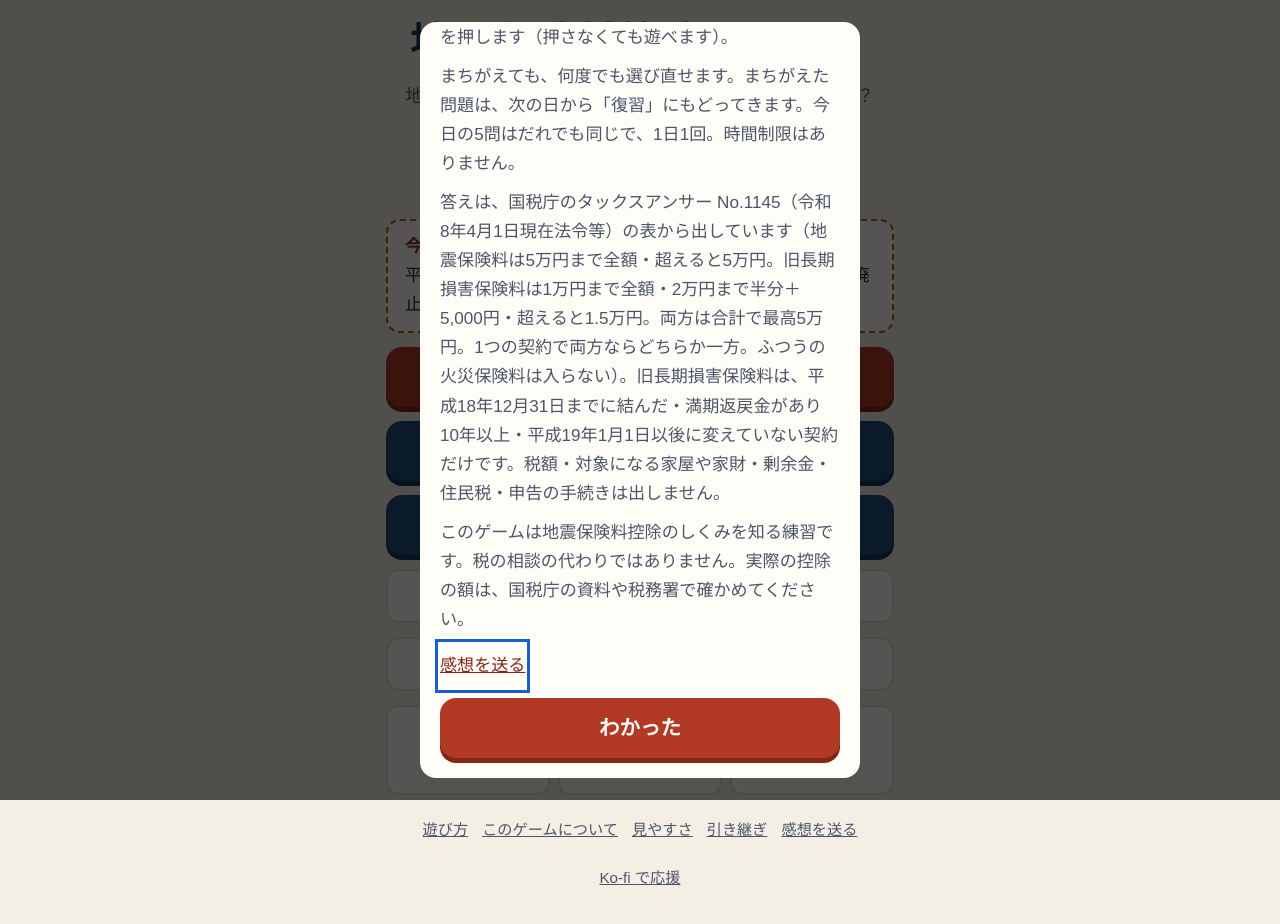
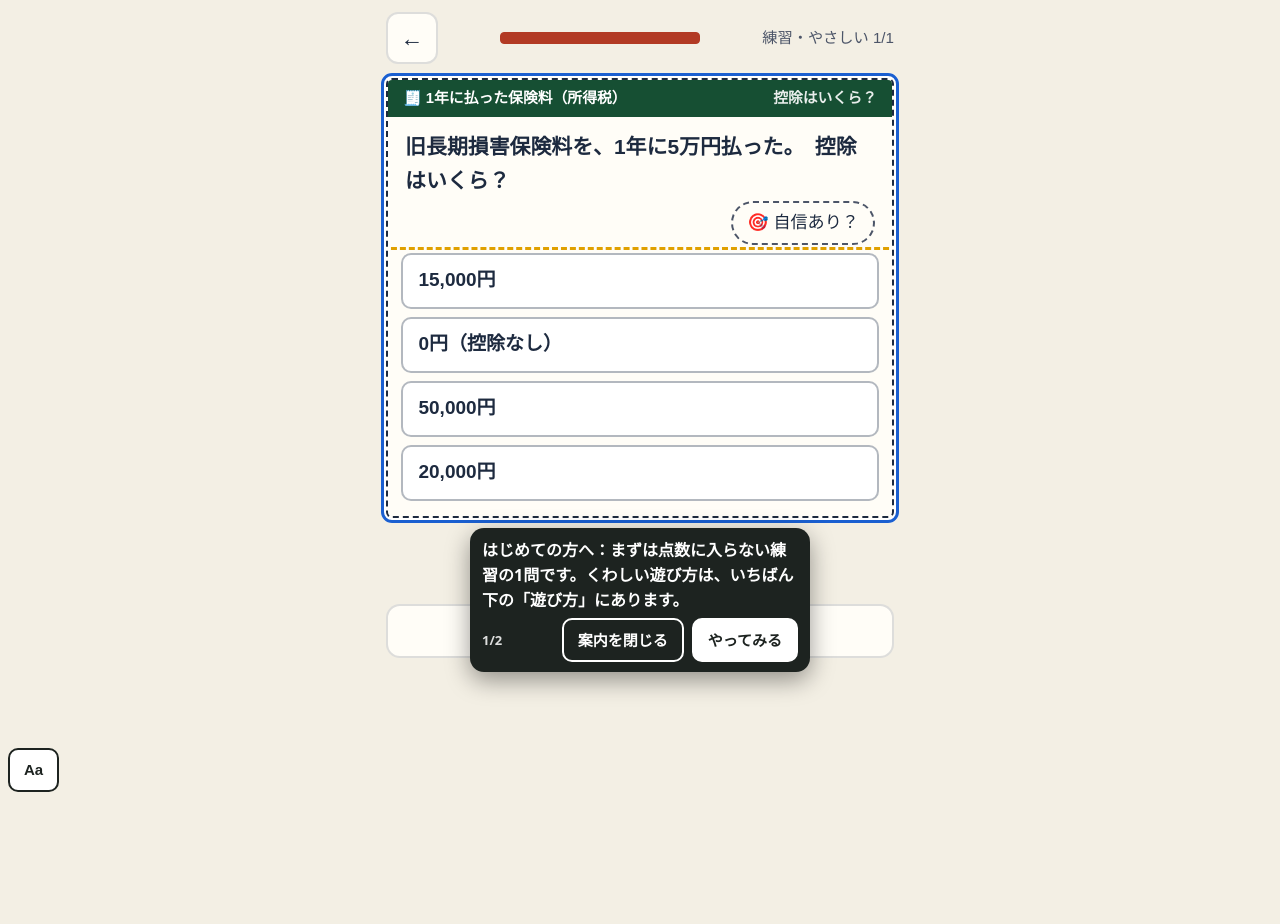
Before and after one commit to satou-aaaaa/jishin-ikura, a plain HTML site: page index.html in a window 1280 px wide. After the commit the page ends 800 px from the top, so only its background shows below. Drawn offline with Linux system fonts and the light colour scheme; a web font is replaced by a local one.

Commit message:
ひな形の共通部品を写す（shared-workflows 67f7985） (#5)
Co-authored-by: template-sync <41898283+github-actions[bot]@users.noreply.github.com>

```diff
--- a/index.html
+++ b/index.html
@@ -346,7 +346,8 @@ html.a11y-say body{padding-bottom:calc(64px + env(safe-area-inset-bottom,0px))!i
 //      （incidents/2026-11-21-hand-copied-helpers-drift.md）。
 //      あわせて、はじめて遊ぶ人への案内（吹き出し Core.coach）を足した。長い「遊び方」の窓の代わりに、練習の1問を遊びながら
 //      その場で一言ずつ教える（NN/g「Mobile Instructional Overlays」・Andersen ほか CHI 2012「The Impact of Tutorials on Games of Varying Complexity」）。
-//   3: 2026-11-22 吹き出しを出しているあいだ 0.4 秒ごとに場所を測り直す（古い場所に残って押す所を隠すことがあった）。ボタンの字を「案内を閉じる」に
+//   3: 2026-11-22 吹き出しを出しているあいだ 0.4 秒ごとに場所を測り直す（古い場所に残って押す所を隠すことがあった）。ボタンの字を「案内を閉じる」に。
+//      段の wait（その所が出るまで待つ）を足した。全ゲームの「はじめての練習」を sync-template の migrateFirstPlay が足すため
 //   2: 2026-11-22 感想フォームのゲーム名を、渡さなければ題（<title>）から入れる。sync-template が全ゲームを game-core に切り替える（migrateCore）ため
 // 決まり: 外へ通信しない。ゲームの関数の名前（toast・buzz など）は上書きしない（Core.toast などで呼ぶ）。
 (function () {
@@ -432,6 +433,7 @@ html.a11y-say body{padding-bottom:calc(64px + env(safe-area-inset-bottom,0px))!i
   //   sel   …… 吹き出しを付ける所。まだ画面に無いあいだは待つ（ゲームが画面を作り直しても付け直す）
   //   until …… その所が画面に出たら次へ進む（答えた・正解した など）。無ければ sel を押したら次へ
   //   button …… 押すと次へ進むボタンの字（読むだけの吹き出し）
+  //   wait  …… その所が画面に出るまで、この吹き出しは出さずに待つ（答えたあとにだけ「次へ」を指す など）
   //   pos   …… "below"（既定）か "above"。その側に場所が無ければ、ページを少し動かして場所を空ける（読む所を隠さないため）
   // 吹き出しは押す所を隠さない（上か下の空いたほうに出す）。「案内を閉じる」と Esc でいつでもやめられる。
   const coach = (() => {
@@ -466,7 +468,7 @@ html.a11y-say body{padding-bottom:calc(64px + env(safe-area-inset-bottom,0px))!i
       while (steps && i < steps.length && steps[i].until && find(steps[i].until)) i++;
       if (!steps) return;
       if (i >= steps.length) return stop(true);
-      const st = steps[i], el = find(st.sel);
+      const st = steps[i], el = st.wait && !find(st.wait) ? null : find(st.sel);
       if (!el) { box.hidden = true; mark(null); return; }
       box.hidden = false; mark(el);
       const fresh = shown !== i;
@@ -945,7 +947,7 @@ function home() {
   $("go-cal").onclick = () => cal();
   $("go-ach").onclick = achView;
   bindFooter();
-  if (!s.tut) openHow();
+  if (!s.tut) firstPlay();
 }
 function practiceMenu() {
   app.innerHTML = `<header><button class="icon" id="back" aria-label="もどる">←</button><h1>練習<small>今日の記録には入りません（税の手帳には載ります）</small></h1></header>
@@ -956,6 +958,27 @@ function practiceMenu() {
   document.querySelectorAll(".lv button").forEach((b) => (b.onclick = () => startRun("p", +b.dataset.t)));
   bindFooter(); toTop();
 }
+// first-play:begin（shared-workflows の scripts/sync-template.mjs が足した。直すときはひな形を直す）
+// はじめての人：長い「遊び方」の窓を出さず、点数に入らない練習の1問を遊びながら、吹き出しで一言ずつ教える（game-core の Core.coach）。
+// 「見た」は始めたその場で残す（途中でやめても、次からはふつうに始まる。くわしい遊び方はいつでもいちばん下の「遊び方」から）
+const FIRST_STEPS = [
+  { sel: "#choices", button: "やってみる", text: "はじめての方へ：まずは点数に入らない練習の1問です。くわしい遊び方は、いちばん下の「遊び方」にあります。" },
+  { sel: "#next", wait: ".verdict", text: "できました。わけを読んだら、ここを押して進みます。" },
+];
+function firstPlay() {
+  save((s) => { s.tut = true; });
+  // 練習の入り口を開いて、いちばん上（いちばんやさしい）を押す。無ければ前の形（遊び方の窓）にもどす
+  practiceMenu();
+  const b = document.querySelector(".lv button");
+  if (!window.Core || !Core.coach || !b) { home(); return openHow(); }
+  b.click();
+  // 練習は1問だけにする（数を減らしてから描き直す）
+  save((s) => { const r = s.runs && s.runs.p; if (r && Array.isArray(r.list)) r.list = r.list.slice(0, 1); });
+  play();
+  // 案内を閉じた（Esc も）ら、1問の練習の途中経過を残さずにホームへ（ふだんの練習の「続きから」を出さない）
+  Core.coach.start(FIRST_STEPS, { home, onEnd: (done) => { if (done === false) { save((s) => { const r = s.runs && s.runs.p; if (r && !(r.res || []).length) delete s.runs.p; }); home(); } } });
+}
+// first-play:end
 function startRun(mode, opt) {
   const k = todayKey(); let ng = false;
   save((s) => {
```
Also changed, not shown: qa/run.mjs (+6 -5 lines).
